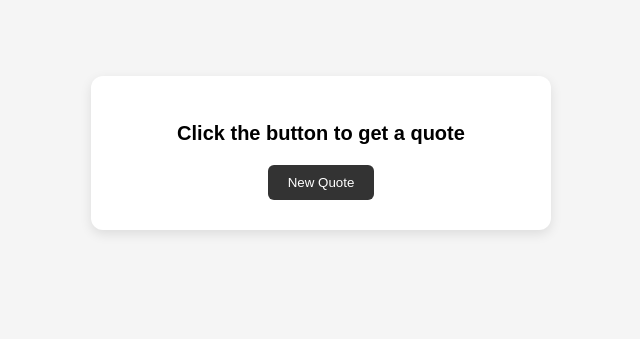
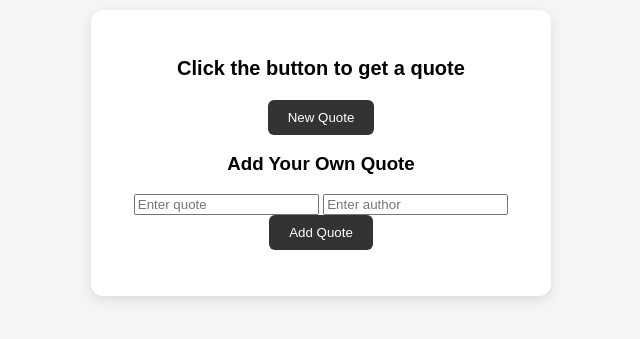
Before and after one commit to theangelskies/Quote-Generator, a website: page Frontend/index.html in a window 1280 px wide. Shown: the part 247-586 px from the top of the page, without its empty margins (319-959 px from the left). Drawn offline with Linux system fonts and the light colour scheme; no server answers.

Commit message:
refactor html

```diff
--- a/Frontend/index.html
+++ b/Frontend/index.html
@@ -11,7 +11,19 @@
       <div class="quote-box">
         <h2 id="quote">Click the button to get a quote</h2>
         <p id="author"></p>
+
         <button id="btn">New Quote</button>
+        <form id="quoteForm">
+          <h3>Add Your Own Quote</h3>
+
+          <input type="text" id="newQuote" placeholder="Enter quote" />
+
+          <input type="text" id="newAuthor" placeholder="Enter author" />
+
+          <button type="submit">Add Quote</button>
+        </form>
+
+        <p id="message"></p>
       </div>
     </div>
 
```
